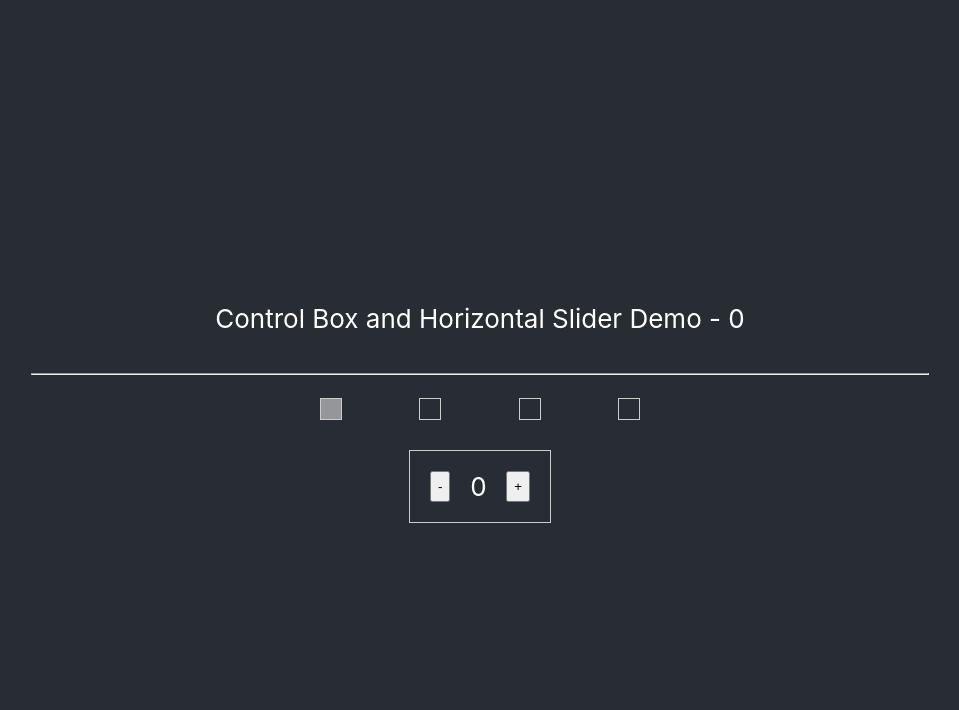
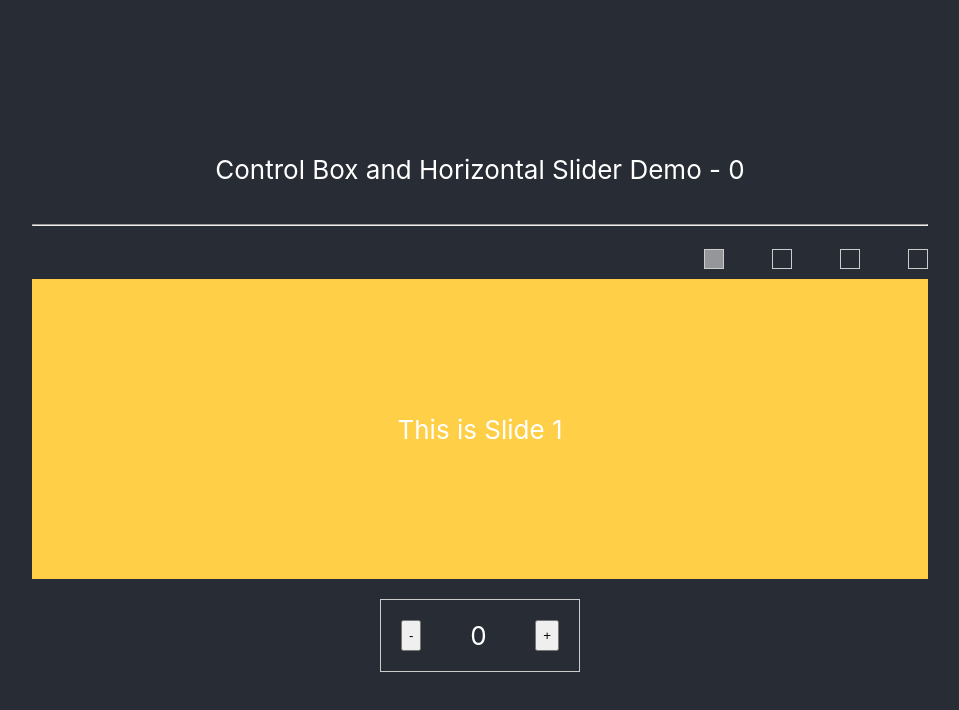
Before and after one commit to bissenj/microanimations-reacted, a React (Create React App) app: page / in a window 1280 px wide. Shown: the top 710 px of the page, without its empty margins (160-1119 px from the left). Built offline with nearby package versions, Linux system fonts and the light colour scheme.

Commit message:
Slider updates when index changes.

```diff
--- a/src/App.css
+++ b/src/App.css
@@ -1,3 +1,19 @@
+
+* {
+  -moz-box-sizing: border-box;
+  -webkit-box-sizing: border-box;
+  box-sizing: border-box;
+  /* padding: 0;
+  margin: 0;   */
+}
+
+
+
+/* body {
+  height: 100vh;
+  width: 100vw;
+} */
+
 .App {
   text-align: center;
 }
--- a/src/App.js
+++ b/src/App.js
@@ -5,6 +5,14 @@ import { useState } from 'react';
 
 import ControlGrid from './modules/common/components/controlgrid/';
 import IndexControl from './modules/common/components/indexcontrol/';
+import HorizontalSlider from './modules/common/components/horizontalSlider/HorizontalSlider';
+
+const container = {
+  width: '70%',
+  display: 'flex',
+  flexDirection: 'column',
+  height: '100%'
+}
 
 function App() {
 
@@ -21,7 +29,10 @@ function App() {
         <p>Control Box and Horizontal Slider Demo - {selectedIndex}</p>
         <hr style={{'width':'70%'}}></hr>
 
-        <ControlGrid quantity={4} index={selectedIndex} updateSelectedIndex={setSelectedIndex}/>
+        <div style={container}>
+          <ControlGrid quantity={4} index={selectedIndex} updateSelectedIndex={setSelectedIndex}/>
+          <HorizontalSlider index={selectedIndex} />
+        </div>
 
         <IndexControl index={selectedIndex} updateSelectedIndex={setSelectedIndex}/>
 
--- a/src/modules/common/components/controlgrid/control-grid.css
+++ b/src/modules/common/components/controlgrid/control-grid.css
@@ -1,6 +1,7 @@
 
 
 .control-grid {
+    align-self: flex-end;
     display: flex;
     flex-direction: row;
     justify-content: space-between;
--- /dev/null
+++ b/src/modules/common/components/horizontalSlider/HorizontalSlider.jsx
@@ -0,0 +1,47 @@
+import React from "react";
+import './horizontal-slider.css';
+
+/*
+
+// What it does:
+1.  Animates slide transitions
+2.  Sets slide by passing in interval
+
+// What it doesn't do:
+1.  Touch events
+2.  Keypress events
+3.  Wrapping
+4.  Notifies other components when index is changed within slider
+5.  Updates github pages on push.
+
+// Concerns
+1.  Unsure how the responsive height is going to work with history slides.
+
+*/
+
+
+const data = [{id: 1, text: "This is Slide 1", background: "#FFCF47"}, {id: 2, text: "Slide 2", background: "#7ADCEF"}, {id: 3, text: "3rd Slide", background: "#a78df5" }, {id:4, text:"Last Slide.  4", background: "#ff8686"}];
+
+function HorizontalSlider({index}) {
+
+    return (
+        <div className='photoSlider' tabIndex={0} data-index={index}>
+            <div className='slide-viewer'>
+                <div className='slide-group animating' style={{ transform: `translateX(-${index * 100}%)` }}>
+                    {data.map((item, index) => {
+                        return (<div key={index} className='slide flex-center' style={{backgroundColor: item.background}}
+                                    data-id={item.id}>
+                                        {item.text}
+                                </div>);
+                    })}
+                </div>
+            </div>
+        </div>
+    );
+}
+
+export default HorizontalSlider;
+
+
+// References:
+// 1.  https://medium.com/tinyso/how-to-create-the-responsive-and-swipeable-carousel-slider-component-in-react-99f433364aa0
--- /dev/null
+++ b/src/modules/common/components/horizontalSlider/horizontal-slider.css
@@ -0,0 +1,59 @@
+
+
+.photoSlider {
+    /* display: flex;     */
+    position: relative;
+    width: 100%;
+    /* height: 25%; */
+    min-height: 200px;
+
+    /* border: 1px solid red; */
+}
+
+.slide-viewer {
+    overflow: hidden;
+    margin:0 auto;
+    position: relative;
+    width: 100%;
+    height: 100%;
+    background: rgb(69, 178, 194);
+    z-index: 1;
+}
+
+.slide-group {
+    position: relative;
+    top: 0;
+    left: 0;
+    height: 100%;
+    min-height: 300px;
+
+    display: grid;
+    gap: 0em;
+    grid-auto-flow: column;
+    grid-auto-columns: 100%;
+}
+
+.slide-group.animating {
+    transition: left 0.2s ease-out;
+    transition: transform 0.2s ease-out;
+  }
+
+.slide {
+    /* border: 1px solid red;    */
+    cursor: pointer;
+
+    transition: all 1s;
+    position: relative;
+
+    inline-size: 100%;
+    block-size: 100%;
+    /* touch-action: none; */
+    touch-action: pan-y;
+}
+
+.flex-center {
+    display: flex;
+    justify-content: center;
+    align-items: center;
+    text-align: center;
+}
--- /dev/null
+++ b/src/modules/common/components/horizontalSlider/index.js
@@ -0,0 +1,3 @@
+import HorizontalSlider from './HorizontalSlider';
+
+export default HorizontalSlider;
--- a/src/modules/common/components/indexcontrol/IndexControl.jsx
+++ b/src/modules/common/components/indexcontrol/IndexControl.jsx
@@ -7,7 +7,7 @@ const borderBox = {
     // width: '60px',
     // height: '60px',
     // backgroundColor: 'white',
-    minWidth: '100px',
+    minWidth: '200px',
     padding: '20px',
     marginTop: '20px',
     display: 'flex',
```
